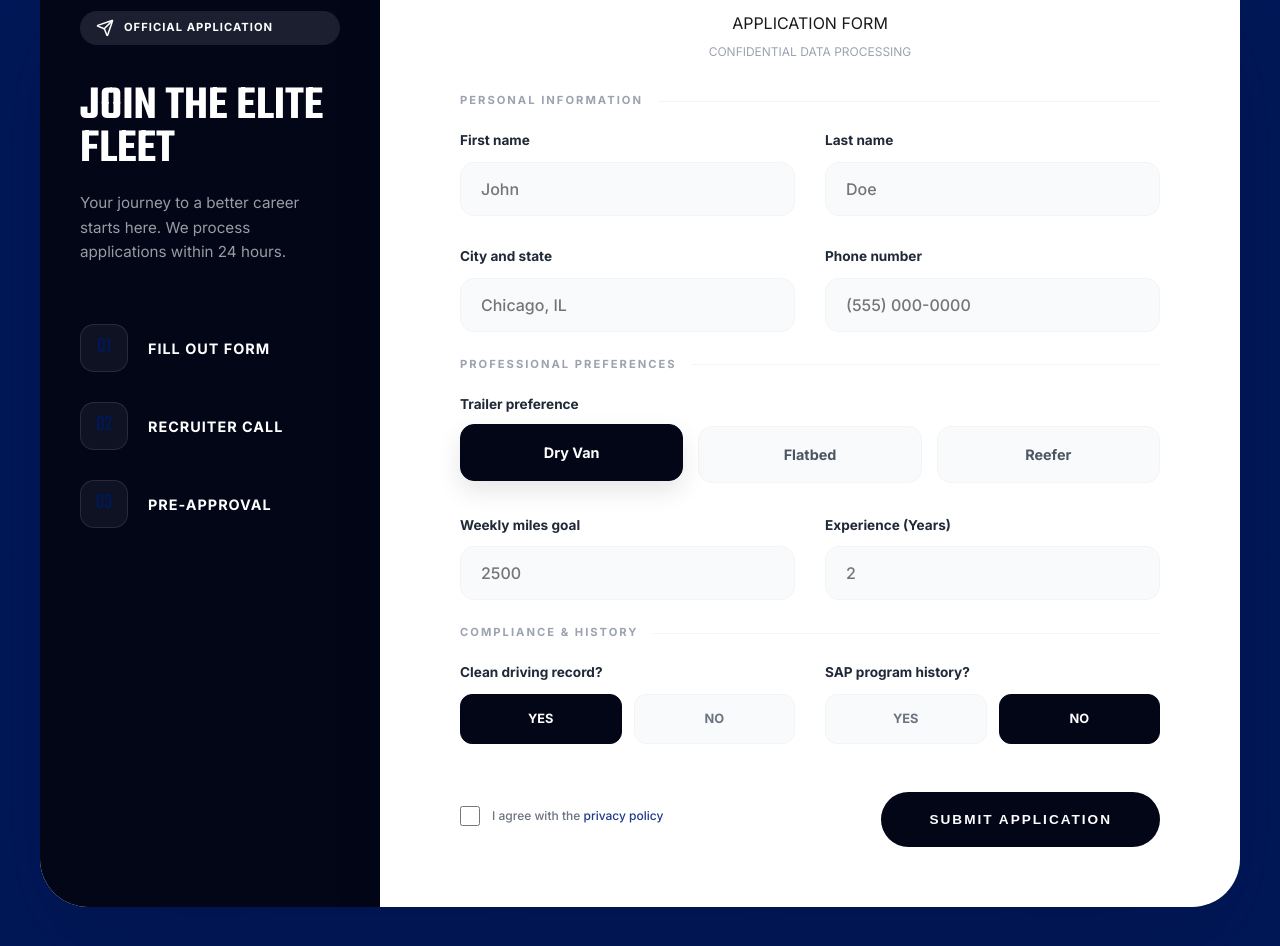
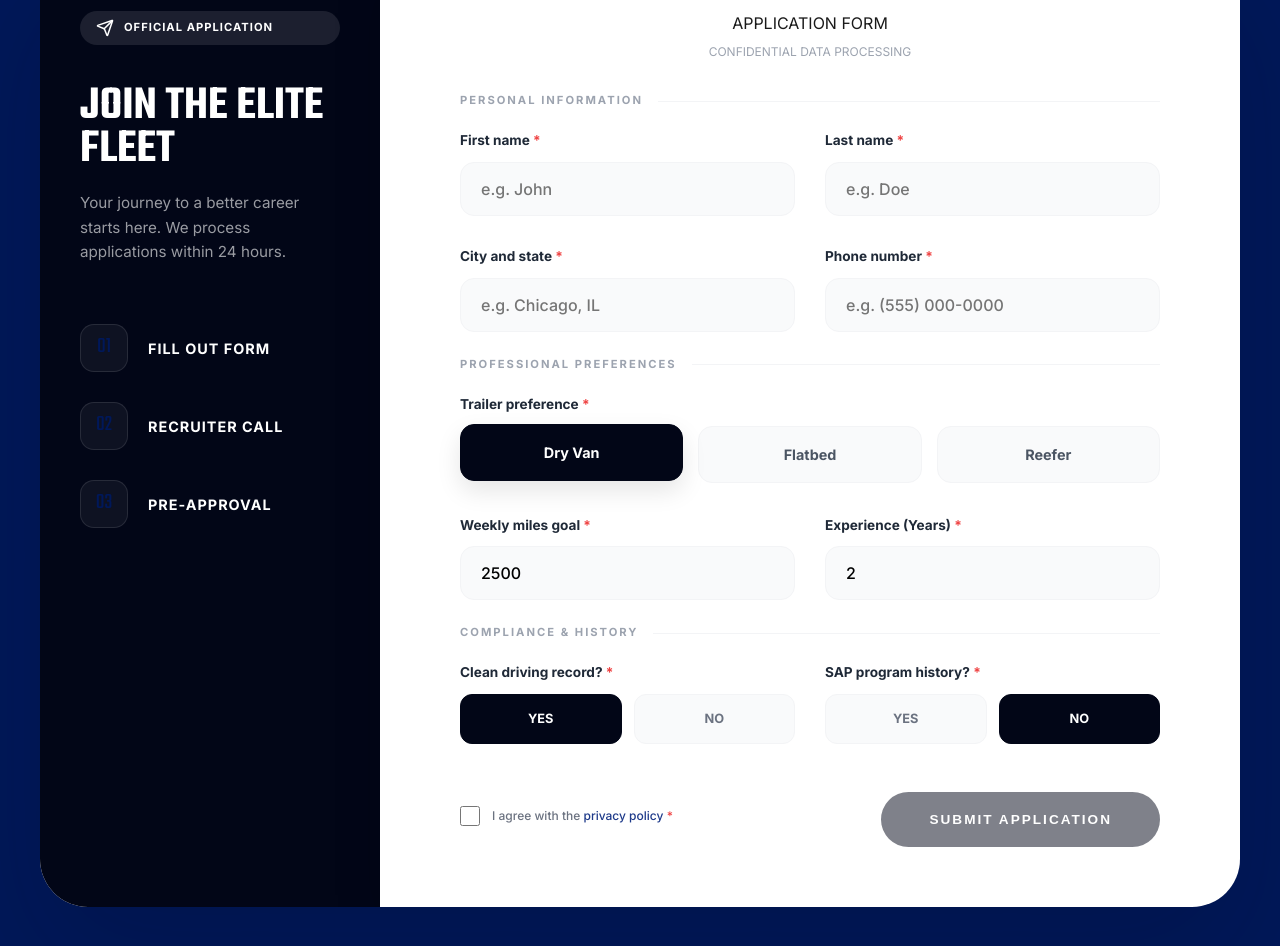
Before and after one commit to temurbek1306/LogisticsMVP, a Next.js app: page /work-with-us in a window 1280 px wide. Shown: the part 10620-11566 px from the top of the page. Built offline with nearby package versions, Linux system fonts and the light colour scheme.

Commit message:
Make form validation explicit: red asterisks and disabled submit button

```diff
--- a/src/app/work-with-us/components/DriverApplicationForm.tsx
+++ b/src/app/work-with-us/components/DriverApplicationForm.tsx
@@ -106,26 +106,26 @@ export default function DriverApplicationForm() {
               <div className="form-section-title">Personal Information</div>
               <div className="form-grid mb-6">
                 <div className="form-group">
-                  <label className="form-label" htmlFor="firstName">First name</label>
-                  <input type="text" id="firstName" name="firstName" placeholder="John" className="form-input-premium" required onChange={handleChange} />
+                  <label className="form-label" htmlFor="firstName">First name <span style={{color: '#EF4444'}}>*</span></label>
+                  <input type="text" id="firstName" name="firstName" placeholder="e.g. John" className="form-input-premium" required onChange={handleChange} value={formData.firstName} />
                 </div>
                 <div className="form-group">
-                  <label className="form-label" htmlFor="lastName">Last name</label>
-                  <input type="text" id="lastName" name="lastName" placeholder="Doe" className="form-input-premium" required onChange={handleChange} />
+                  <label className="form-label" htmlFor="lastName">Last name <span style={{color: '#EF4444'}}>*</span></label>
+                  <input type="text" id="lastName" name="lastName" placeholder="e.g. Doe" className="form-input-premium" required onChange={handleChange} value={formData.lastName} />
                 </div>
                 <div className="form-group">
-                  <label className="form-label" htmlFor="cityState">City and state</label>
-                  <input type="text" id="cityState" name="cityState" placeholder="Chicago, IL" className="form-input-premium" required onChange={handleChange} />
+                  <label className="form-label" htmlFor="cityState">City and state <span style={{color: '#EF4444'}}>*</span></label>
+                  <input type="text" id="cityState" name="cityState" placeholder="e.g. Chicago, IL" className="form-input-premium" required onChange={handleChange} value={formData.cityState} />
                 </div>
                 <div className="form-group">
-                  <label className="form-label" htmlFor="phone">Phone number</label>
-                  <input type="tel" id="phone" name="phone" placeholder="(555) 000-0000" className="form-input-premium" required onChange={handleChange} />
+                  <label className="form-label" htmlFor="phone">Phone number <span style={{color: '#EF4444'}}>*</span></label>
+                  <input type="tel" id="phone" name="phone" placeholder="e.g. (555) 000-0000" className="form-input-premium" required onChange={handleChange} value={formData.phone} />
                 </div>
               </div>
 
               <div className="form-section-title">Professional Preferences</div>
               <div className="form-group mb-6">
-                <label className="form-label">Trailer preference</label>
+                <label className="form-label">Trailer preference <span style={{color: '#EF4444'}}>*</span></label>
                 <div className="form-radio-grid">
                   {['Dry Van', 'Flatbed', 'Reefer'].map((type) => (
                     <label
@@ -150,19 +150,19 @@ export default function DriverApplicationForm() {
 
               <div className="form-grid mb-6">
                 <div className="form-group">
-                  <label className="form-label" htmlFor="milesPerWeek">Weekly miles goal</label>
-                  <input type="number" id="milesPerWeek" name="milesPerWeek" placeholder="2500" className="form-input-premium" required onChange={handleChange} />
+                  <label className="form-label" htmlFor="milesPerWeek">Weekly miles goal <span style={{color: '#EF4444'}}>*</span></label>
+                  <input type="number" id="milesPerWeek" name="milesPerWeek" placeholder="e.g. 2500" className="form-input-premium" required onChange={handleChange} value={formData.milesPerWeek} />
                 </div>
                 <div className="form-group">
-                  <label className="form-label" htmlFor="yearsExperience">Experience (Years)</label>
-                  <input type="number" id="yearsExperience" name="yearsExperience" placeholder="2" className="form-input-premium" required onChange={handleChange} />
+                  <label className="form-label" htmlFor="yearsExperience">Experience (Years) <span style={{color: '#EF4444'}}>*</span></label>
+                  <input type="number" id="yearsExperience" name="yearsExperience" placeholder="e.g. 2" className="form-input-premium" required onChange={handleChange} value={formData.yearsExperience} />
                 </div>
               </div>
 
               <div className="form-section-title">Compliance & History</div>
               <div className="form-grid mb-8">
                  <div className="form-group">
-                    <label className="form-label">Clean driving record?</label>
+                    <label className="form-label">Clean driving record? <span style={{color: '#EF4444'}}>*</span></label>
                     <div className="form-boolean-group">
                       {['YES', 'NO'].map((opt) => (
                         <label
@@ -178,7 +178,7 @@ export default function DriverApplicationForm() {
                     </div>
                  </div>
                  <div className="form-group">
-                    <label className="form-label">SAP program history?</label>
+                    <label className="form-label">SAP program history? <span style={{color: '#EF4444'}}>*</span></label>
                     <div className="form-boolean-group">
                       {['YES', 'NO'].map((opt) => (
                         <label
@@ -198,13 +198,14 @@ export default function DriverApplicationForm() {
               <div className="form-footer">
                 <label className="flex items-center gap-3 cursor-pointer" htmlFor="privacyPolicy">
                   <input type="checkbox" id="privacyPolicy" name="privacyPolicy" checked={formData.privacyPolicy} onChange={handleChange} required className="w-5 h-5 accent-blue-900" />
-                  <span className="text-xs text-gray-500 font-medium">I agree with the <span className="text-blue-900 underline">privacy policy</span></span>
+                  <span className="text-xs text-gray-500 font-medium">I agree with the <span className="text-blue-900 underline">privacy policy</span> <span style={{color: '#EF4444'}}>*</span></span>
                 </label>
 
                 <button
                     type="submit"
                     className={`btn-submit-premium ${status === 'loading' ? 'loading' : ''}`}
-                    disabled={status === 'loading'}
+                    disabled={status === 'loading' || !formData.firstName || !formData.lastName || !formData.cityState || !formData.phone || !formData.milesPerWeek || !formData.yearsExperience || !formData.privacyPolicy}
+                    style={{ opacity: (!formData.firstName || !formData.lastName || !formData.cityState || !formData.phone || !formData.milesPerWeek || !formData.yearsExperience || !formData.privacyPolicy) ? 0.5 : 1, cursor: (!formData.firstName || !formData.lastName || !formData.cityState || !formData.phone || !formData.milesPerWeek || !formData.yearsExperience || !formData.privacyPolicy) ? 'not-allowed' : 'pointer' }}
                 >
                   {status === 'loading' ? 'SENDING...' : 'SUBMIT APPLICATION'}
                 </button>
```
